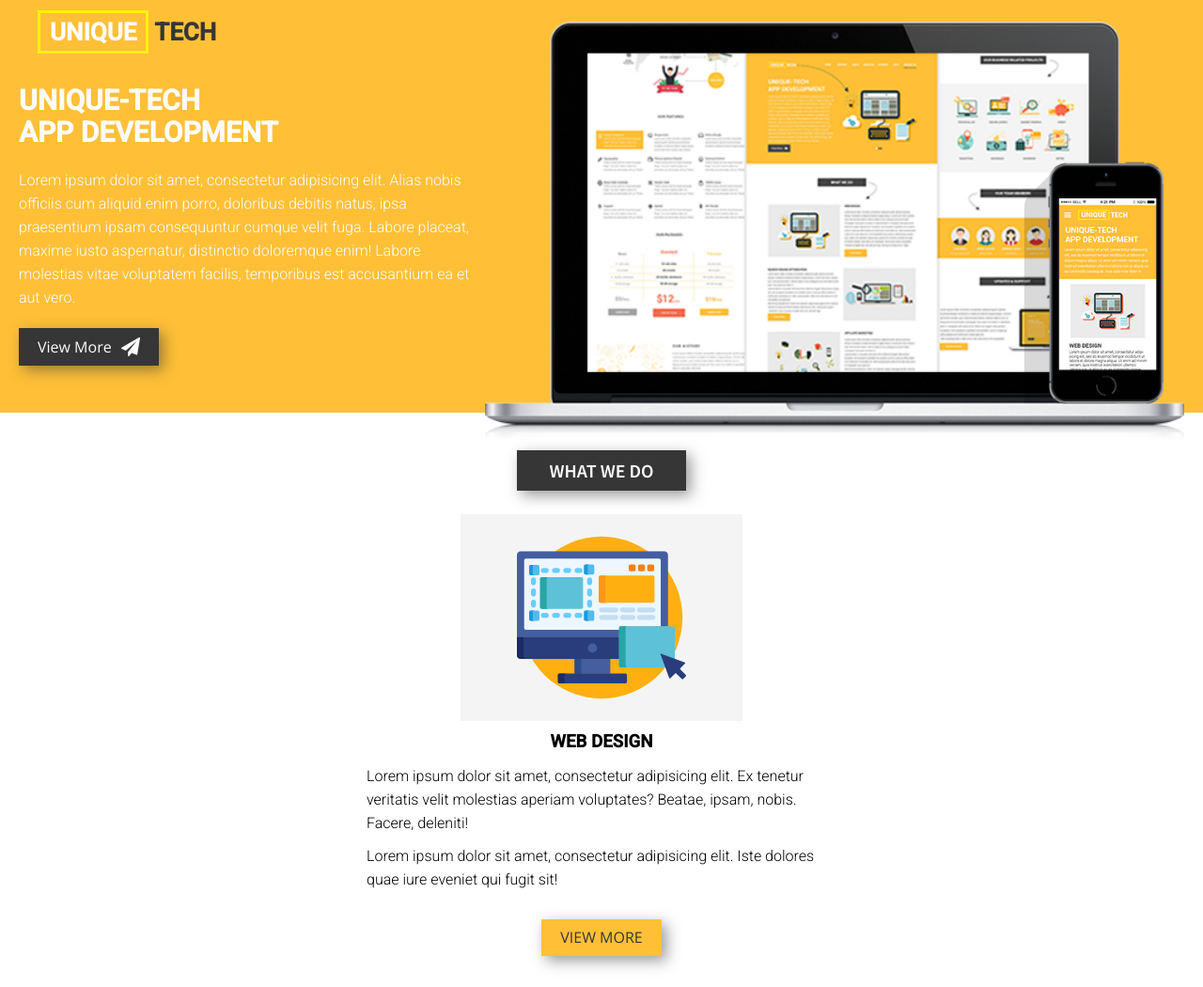
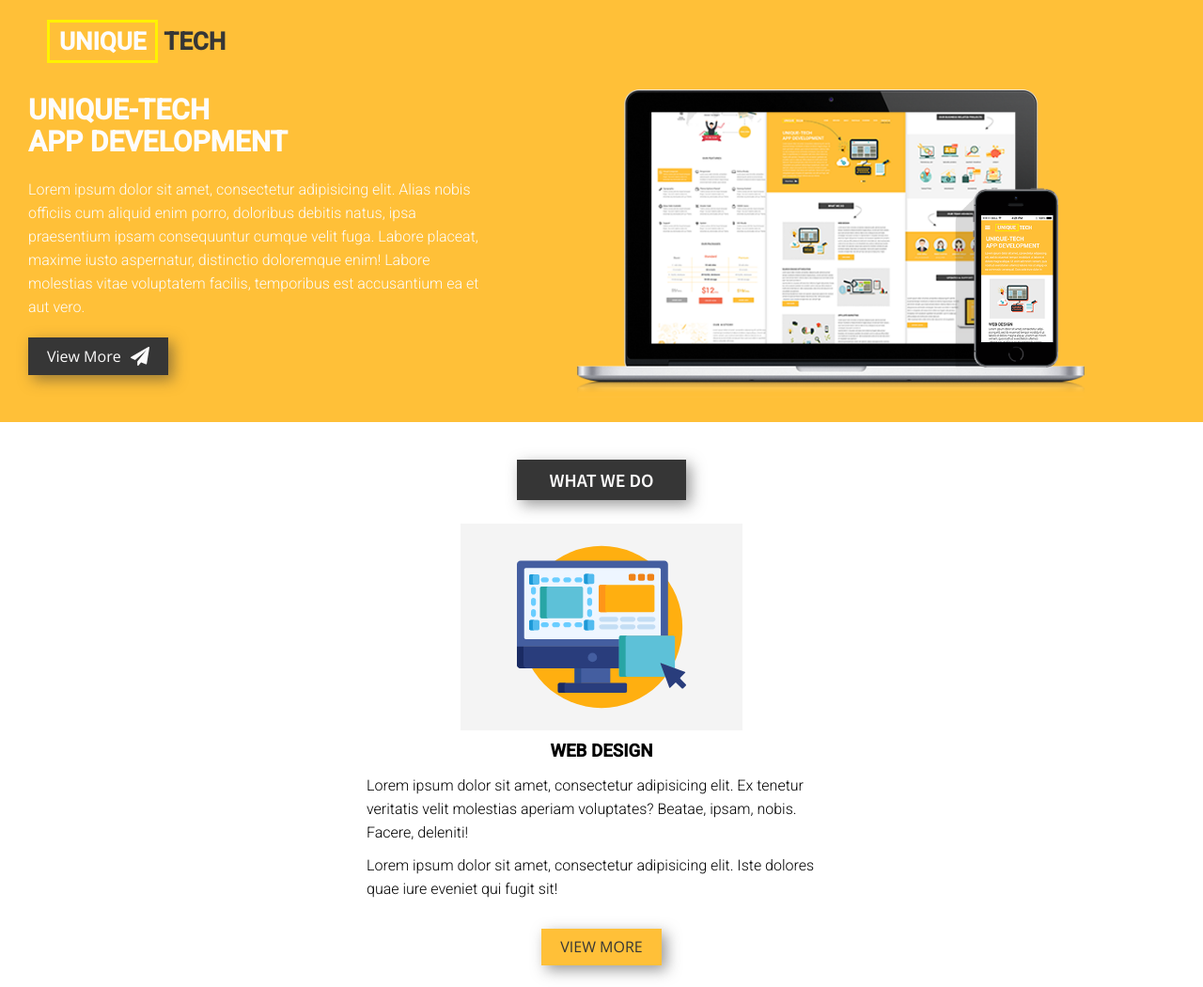
Before and after one commit to wdwiii/unique-tech, a website: page index.html in a window 1280 px wide. Shown: the top 1050 px of the page at 94% size. Drawn offline with nearby package versions, Linux system fonts and the light colour scheme; files that its build step writes are made by us from their sources.

Commit message:
Edit header styles
-Reformat header grid template
-Repostion and resize composition images

```diff
--- a/sass/layout/_header.scss
+++ b/sass/layout/_header.scss
@@ -4,8 +4,8 @@
 
     display: grid;
         grid-row-gap: 2rem;
-        grid-template-columns: 2rem [header-start content-start] 2fr [content-end background-start] 3fr [background-end header-end] 2rem;
-        padding-bottom: 3rem;
+        grid-template-columns: 3rem [header-start content-start] 2fr [content-end background-start] 3fr [background-end header-end] 3rem;
+        padding: 1rem 0 3rem;
 
     &__content {
         grid-column: header-start / header-end;
@@ -24,15 +24,18 @@
         }
 
         &--laptop {
+            left: 50%;
+            max-width: 54rem;
             top: 50%;
-            transform: translateY(-50%);
+            transform: translate(-50%, -50%);
             width: 100%;
         }
 
         &--phone {
+            left: 50%;
+            max-width: 11rem;
             top: 50%;
-            left: 50%;
-            transform: translate(135%, -30%);
+            transform: translate(120%, -31%);
             width: 20%;
         }
 
```
